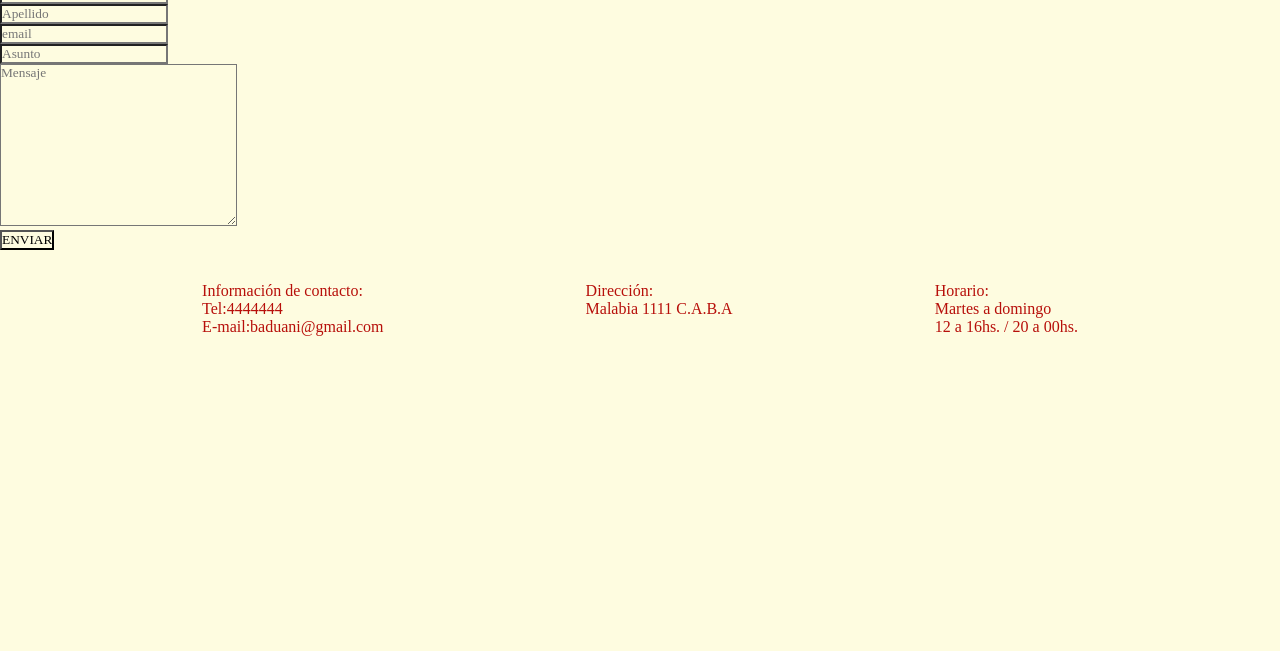
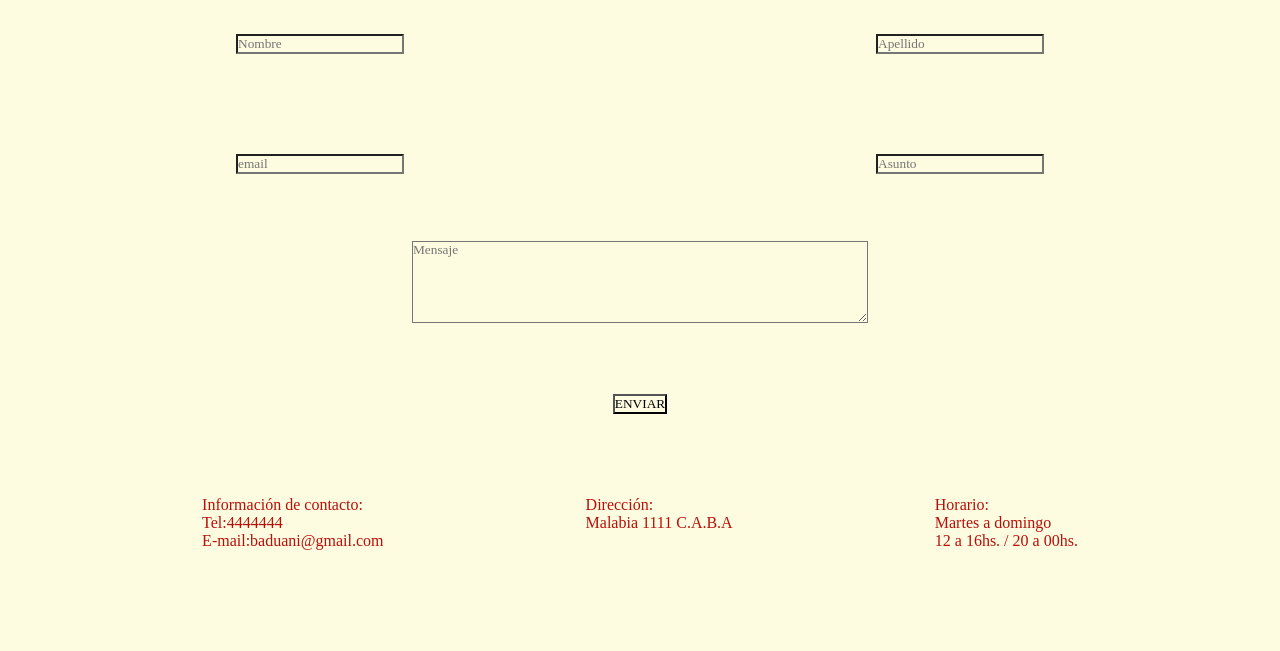
Before and after one commit to shadibaduan/baduani, a plain HTML site: page pages/contacto.html in a window 1280 px wide. Shown: the part 149-800 px from the top of the page. Drawn offline with Linux system fonts and the light colour scheme; a web font is replaced by a local one.

Commit message:
formulario contacto grid

```diff
--- a/css/main.css
+++ b/css/main.css
@@ -177,3 +177,44 @@ h1 , h2, h3, h4, h5, h6 {
 .reservar {
     grid-area: reservar;
 }
+
+.h1-contacto {
+    text-align: center;
+}
+
+.formulario-contacto {
+    height: 480px;
+    display: grid;
+    grid-template-areas:
+    "nombre-contacto apellido"
+    "email-contacto asunto"
+    "mensaje-contacto mensaje-contacto"
+    "enviar enviar";
+    grid-template-columns: repeat(2, 1fr);
+    grid-template-rows: repeat(4, 1fr);
+
+}
+
+.formulario-contacto > div {
+    margin: auto;
+}
+
+.nombre-contacto {
+    grid-area: nombre-contacto;
+}
+
+.apellido {
+    grid-area: apellido;
+}
+
+.email-contacto {
+    grid-area: email-contacto;
+}
+
+.mensaje-contacto {
+    grid-area: mensaje-contacto;
+}
+
+.enviar {
+    grid-area: enviar;
+}
--- a/pages/contacto.html
+++ b/pages/contacto.html
@@ -26,25 +26,25 @@
     </header>
 
     <main class="main">
-        <h1>CONTACTO</h1>
+        <h1 class="h1-contacto">CONTACTO</h1>
 
-        <form>
-            <div>
+        <form class="formulario-contacto">
+            <div class="nombre-contacto">
                 <input type="text" placeholder="Nombre" required>
             </div>
-            <div>
+            <div class="apellido">
                 <input type="text" placeholder="Apellido" required>
             </div>
-            <div>
+            <div class="email-contacto">
             <input type="email" na  me="" id="" placeholder="email" required>
             </div>
-            <div>
+            <div class="asunto">
                 <input type="text" placeholder="Asunto" required>
             </div>
-            <div>
-                <textarea name="" id="" cols="30" rows="10" placeholder="Mensaje" required></textarea>
+            <div class="mensaje-contacto">
+                <textarea name="" id="" cols="60" rows="5" placeholder="Mensaje" required></textarea>
             </div>
-            <div>
+            <div class="enviar">
                 <input type="submit" value="ENVIAR">
             </div>
         </form>
```
